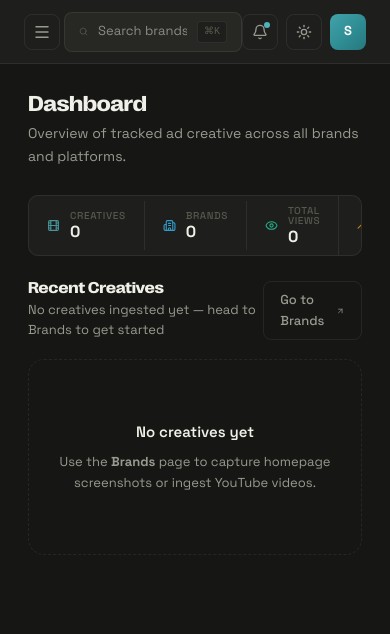
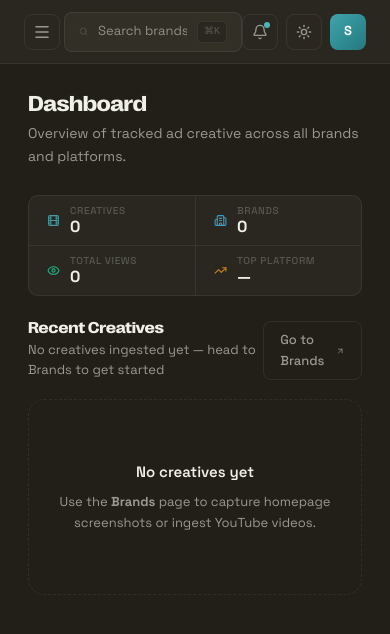
Before and after one commit to kickingyourself/creative-auditor, a Next.js app: page / in a window 390 px wide. Shown: the top 634 px of the page. Built offline with nearby package versions, Linux system fonts and the light colour scheme; no server answers; the database is empty.

Commit message:
feat: implement responsive grid for StatCards and update creative sorting to use updated_at timestamp

```diff
--- a/app/creatives/page.tsx
+++ b/app/creatives/page.tsx
@@ -30,6 +30,7 @@ interface CreativeRow {
   view_count: number | null;
   engagement_rate: number | null;
   created_at: string;
+  updated_at: string;
   brands: { name: string; logo_url: string | null } | null;
   campaigns: { name: string } | null;
 }
@@ -78,7 +79,7 @@ function toCreative(row: CreativeRow): { creative: Creative; brandLogoUrl: strin
       ad_type:          row.platform === "homepage" ? "image" : "video",
       status:           "active",
       created_at:       row.created_at,
-      updated_at:       row.created_at,
+      updated_at:       row.updated_at ?? row.created_at,
     },
     brandLogoUrl,
   };
@@ -96,8 +97,8 @@ export default async function CreativesPage() {
     // Fetch ALL creatives — no limit
     const { data: rows, error } = await supabase
       .from("creatives")
-      .select("id, brand_id, campaign_id, platform, source_url, title, thumbnail_url, view_count, engagement_rate, created_at, brands(name, logo_url), campaigns(name)")
-      .order("created_at", { ascending: false });
+      .select("id, brand_id, campaign_id, platform, source_url, title, thumbnail_url, view_count, engagement_rate, created_at, updated_at, brands(name, logo_url), campaigns(name)")
+      .order("updated_at", { ascending: false });
 
     if (error) throw error;
     mapped = (rows as CreativeRow[]).map(toCreative);
--- a/app/globals.css
+++ b/app/globals.css
@@ -14,10 +14,10 @@
 /* ─── PMG-inspired design tokens ─────────────────────────────────────────── */
 
 :root {
-  /* Backgrounds: warm charcoal (PMG's signature near-black) */
-  --color-bg:        #161614;
-  --color-surface:   #1e1e1c;
-  --color-surface-2: #272724;
+  /* Backgrounds: PMG black */
+  --color-bg:        #211f17;
+  --color-surface:   #292720;
+  --color-surface-2: #322f26;
   --color-border:    rgba(255, 255, 255, 0.07);
 
   /* Accent: PMG teal */
--- a/components/StatCards.tsx
+++ b/components/StatCards.tsx
@@ -25,6 +25,8 @@ export function StatCards({ data }: { data: StatCardsData }) {
 
   return (
     <div
+      id="stat-strip"
+      className="stat-strip"
       style={{
         display: "flex",
         alignItems: "center",
@@ -50,6 +52,7 @@ export function StatCards({ data }: { data: StatCardsData }) {
               padding: "10px 18px",
               borderRight: i < stats.length - 1 ? "1px solid var(--color-border)" : "none",
             }}
+            className={`stat-cell stat-cell-${i}`}
           >
             <Icon size={13} color={stat.color} style={{ flexShrink: 0, opacity: 0.8 }} />
             <div>
@@ -78,6 +81,27 @@ export function StatCards({ data }: { data: StatCardsData }) {
           </div>
         );
       })}
+
+      <style>{`
+        @media (max-width: 640px) {
+          .stat-strip {
+            display: grid !important;
+            grid-template-columns: 1fr 1fr;
+          }
+          .stat-cell {
+            border-right: none !important;
+            flex: unset;
+          }
+          /* Right column cells get a left border */
+          .stat-cell-1, .stat-cell-3 {
+            border-left: 1px solid var(--color-border);
+          }
+          /* Top two cells get a bottom border */
+          .stat-cell-0, .stat-cell-1 {
+            border-bottom: 1px solid var(--color-border);
+          }
+        }
+      `}</style>
     </div>
   );
 }
```
